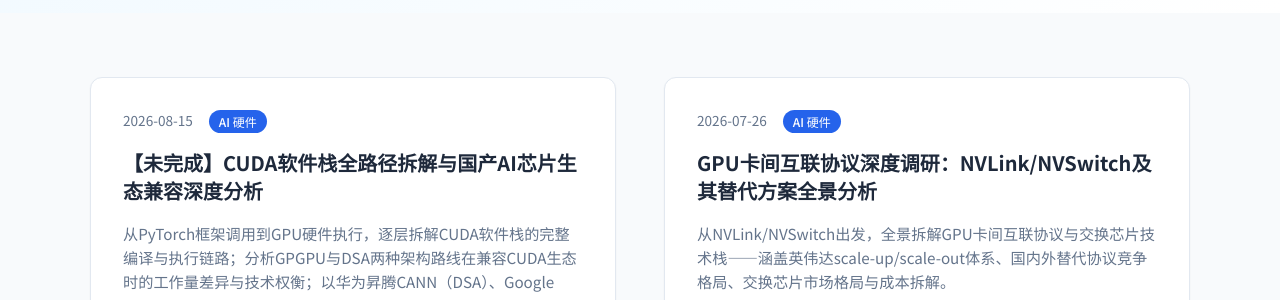
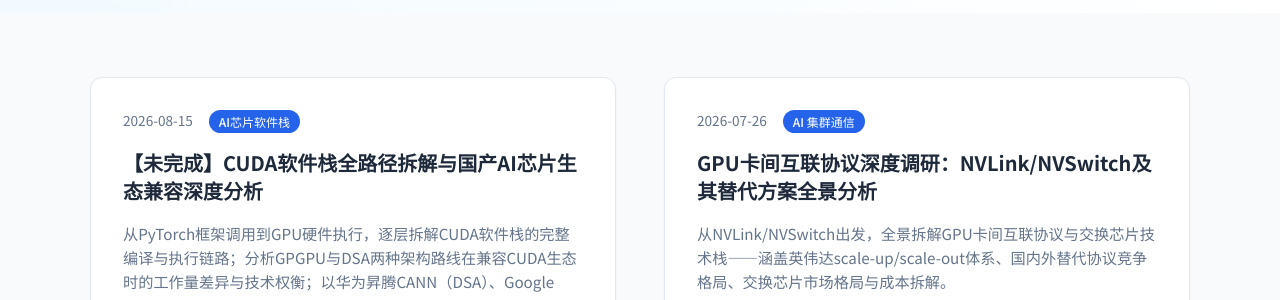
Before and after one commit to Lejun-Hu/Lejun-Hu.github.io, a Jekyll site: the page built from notes/index.html, in a window 1280 px wide and 900 px high. Shown: the part 347-647 px from the top of the window. Built offline with Jekyll 4.4.1, drawn with Linux system fonts in a browser that asks for light colours.

Commit message:
调整笔记分类: CUDA生态→AI芯片软件栈, GPU互联→AI 集群通信

```diff
--- a/_notes/2026-7-12-GPU_Interconnect_Research.md
+++ b/_notes/2026-7-12-GPU_Interconnect_Research.md
@@ -2,7 +2,7 @@
 title: "GPU卡间互联协议深度调研：NVLink/NVSwitch及其替代方案全景分析"
 permalink: /notes/GPU_Interconnect_Research/
 date: 2026-07-26
-category: "AI 硬件"
+category: "AI 集群通信"
 tags: ["GPU互联", "NVLink", "NVSwitch", "UALink", "InfiniBand","RDMA", "Scale-up", "Scale-out", "交换芯片"]
 description: "从NVLink/NVSwitch出发，全景拆解GPU卡间互联协议与交换芯片技术栈——涵盖英伟达scale-up/scale-out体系、国内外替代协议竞争格局、交换芯片市场格局与成本拆解。"
 published: true
--- a/_notes/2026-8-15-cuda-ecosystem-compatibility.md
+++ b/_notes/2026-8-15-cuda-ecosystem-compatibility.md
@@ -2,7 +2,7 @@
 title: "【未完成】CUDA软件栈全路径拆解与国产AI芯片生态兼容深度分析"
 permalink: /notes/cuda-ecosystem-compatibility/
 date: 2026-08-15
-category: "AI 硬件"
+category: "AI芯片软件栈"
 tags: ["CUDA", "GPU软件栈", "PTX", "算子编译器", "DSA", "GPGPU", "华为CANN", "昇腾", "Google TPU", "摩尔线程MUSA", "国产AI芯片", "PyTorch", "cuBLAS", "NCCL", "Triton"]
 description: "从PyTorch框架调用到GPU硬件执行，逐层拆解CUDA软件栈的完整编译与执行链路；分析GPGPU与DSA两种架构路线在兼容CUDA生态时的工作量差异与技术权衡；以华为昇腾CANN（DSA）、Google TPU（DSA自主生态）和摩尔线程MUSA（GPGPU）为案例，详解各厂商的软件栈实现与开发者迁移路径。"
 published: true
```
